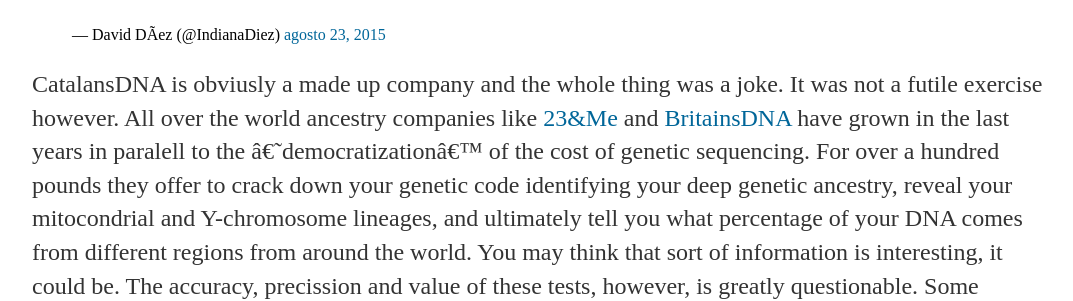
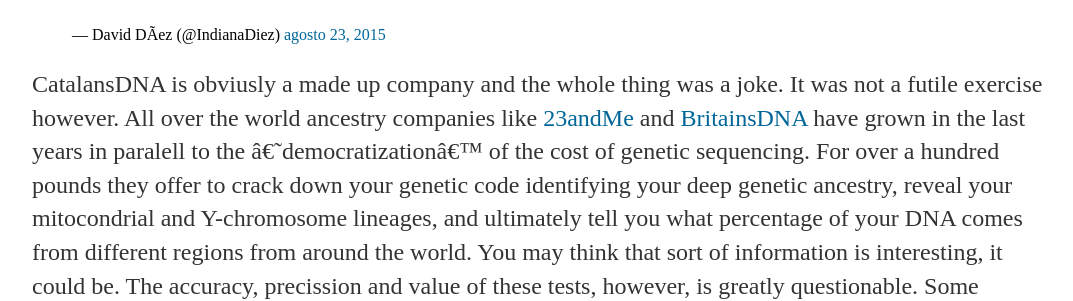
Before and after one commit to DiezMolino/diezmolino.github.io, a Jekyll site: the page built from _posts/2015-07-30-diezmolino-catalansDNA-1.md, in a window 1280 px wide. Shown: the part 748-1049 px from the top of the page, without its empty margins (96-1169 px from the left). Built offline with Jekyll 4.4.1, drawn with Linux system fonts in a browser that asks for light colours; comment, search, counter and statistics services are not loaded.

Commit message:
Update 2015-07-30-diezmolino-catalansDNA-1.md

```diff
--- a/_posts/2015-07-30-diezmolino-catalansDNA-1.md
+++ b/_posts/2015-07-30-diezmolino-catalansDNA-1.md
@@ -18,7 +18,7 @@ I just posted the following on Twitter:
 <blockquote class="twitter-tweet tw-align-center" lang="es"><p lang="en" dir="ltr">The journey of discovery of your Catalan ancestry starts here. Purchase the test now!&#10;&#10;<a href="https://twitter.com/hashtag/CatalansDNA?src=hash">#CatalansDNA</a> <a href="http://t.co/48acaI4Pdt">pic.twitter.com/48acaI4Pdt</a></p>&mdash; David Díez (@IndianaDiez) <a href="https://twitter.com/IndianaDiez/status/635596027391791104">agosto 23, 2015</a></blockquote>
 <script async src="//platform.twitter.com/widgets.js" charset="utf-8"></script>
 
-CatalansDNA is obviusly a made up company and the whole thing was a joke. It was not a futile exercise however. All over the world ancestry companies like <a href='https://www.23andme.com'>23&Me</a> and <a href='https://www.britainsdna.com/'>BritainsDNA</a> have grown in the last years in paralell to the 'democratization' of the cost of genetic sequencing. For over a hundred pounds they offer to crack down your genetic code identifying your deep genetic ancestry, reveal your mitocondrial and Y-chromosome lineages, and ultimately tell you what percentage of your DNA comes from different regions from around the world. You may think that sort of information is interesting, it could be. The accuracy, precission and value of these tests, however, is greatly questionable. Some colleages nicknamed this kind of analyses as 'genetic astrology'. The nickname is selfexplanable but you can find a LOT more information about it <a href='https://www.ucl.ac.uk/mace-lab/debunking/companies'>here</a>.
+CatalansDNA is obviusly a made up company and the whole thing was a joke. It was not a futile exercise however. All over the world ancestry companies like <a href='https://www.23andme.com'>23andMe</a> and <a href='https://www.britainsdna.com/'>BritainsDNA</a> have grown in the last years in paralell to the 'democratization' of the cost of genetic sequencing. For over a hundred pounds they offer to crack down your genetic code identifying your deep genetic ancestry, reveal your mitocondrial and Y-chromosome lineages, and ultimately tell you what percentage of your DNA comes from different regions from around the world. You may think that sort of information is interesting, it could be. The accuracy, precission and value of these tests, however, is greatly questionable. Some colleages nicknamed this kind of analyses as 'genetic astrology'. The nickname is selfexplanable but you can find a LOT more information about it <a href='https://www.ucl.ac.uk/mace-lab/debunking/companies'>here</a>.
 
 Going back to the ficticious CatalansDNA company. Under the boiling political environment that is Catalonia, two pieces of news from the two main leaders of the Catalan independentism, <a href='http://www.lavanguardia.com/magazine/20120224/54258645650/artur-mas-generalitat-psoe-pp-cataluna.html'>Artur Mas</a> and <a href='http://s.libertaddigital.com/doc/el-articulo-racista-de-junqueras-en-avui-41913351.pdf'>Oriol Junqueras</a>, arose in the media last week. Both articles were old (2012 and 2008, respectively), interestedly rescued from forgiveness by centrist doggy journalists, and had something in common: in them the authors invoked genetic differences between Catalans and the rest of Spaniards to support their ideas in favor of independence. I think that hiding political or identitarian ideas behind a mask of alleged (and false) genetic identity is a dangerous enterprise. But I started thinking about how many people in (and outside) would be actually interested in a test of Catalan ancestry anologous as the one I was suggesting on my tweets. My guess is a lot. A huge market opportunity for a genetic ancestry company.
 
```
